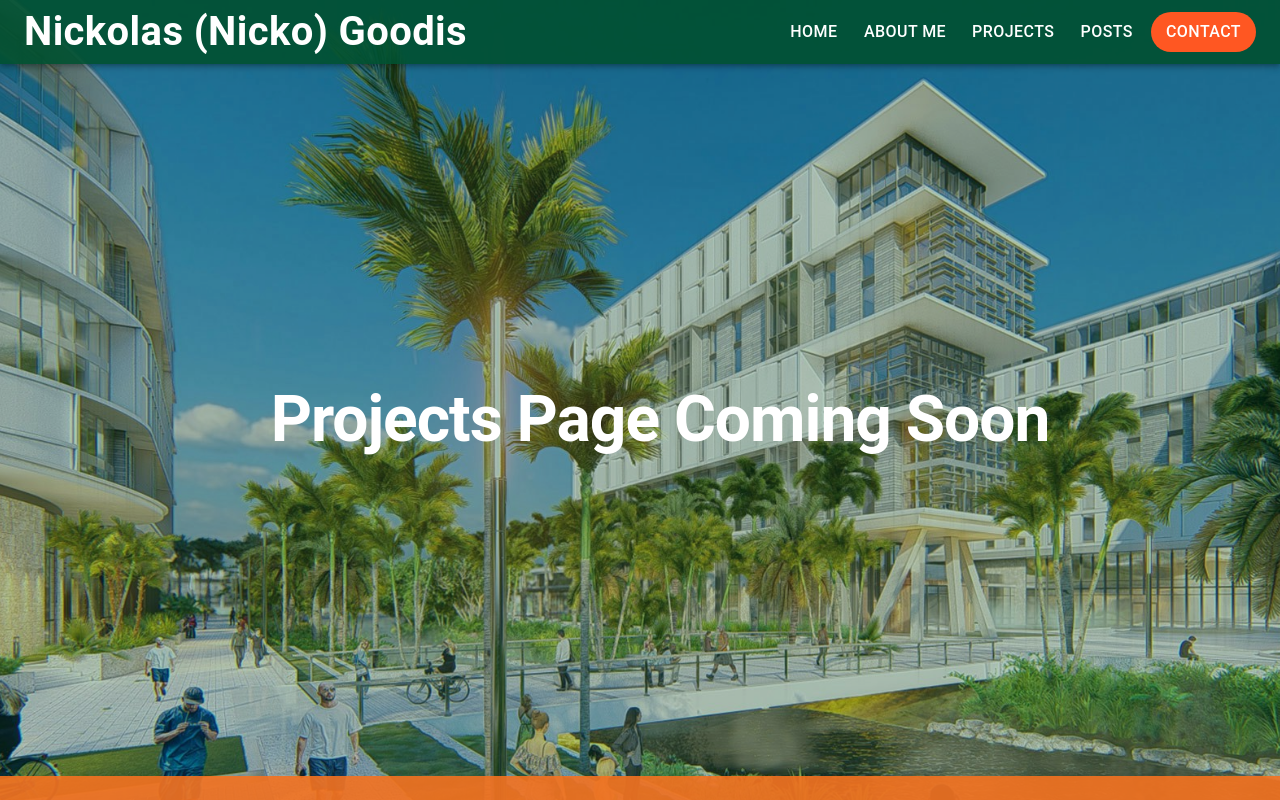
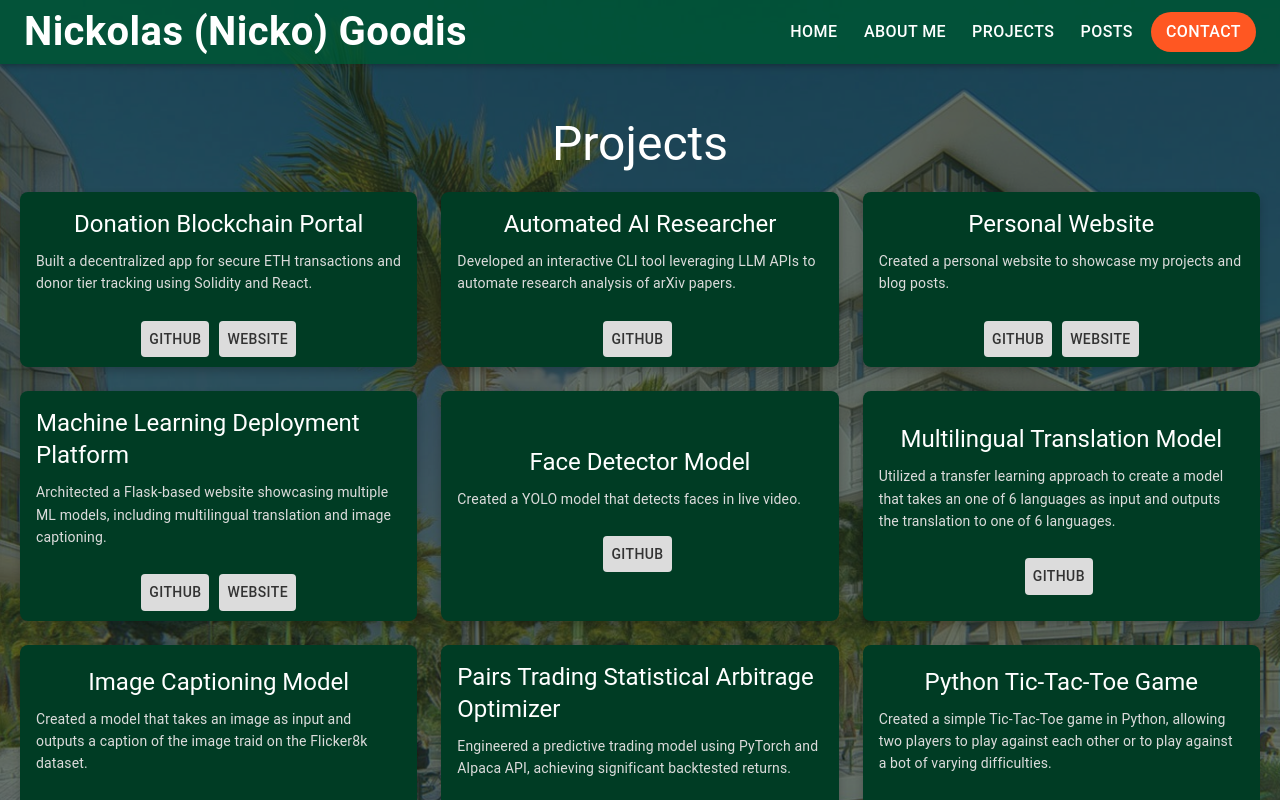
Before and after one commit to ncg87/personal-website, a React (Vite) app in the folder website/: page /projects in a window 1280 px wide. Shown: the top 800 px of the page. Built offline with nearby package versions, Linux system fonts and the light colour scheme.

Commit message:
added a base projects page

```diff
--- a/website/src/App.jsx
+++ b/website/src/App.jsx
@@ -6,6 +6,7 @@ import HomePage from './components/HomePage';
 import AboutMe from './components/AboutMe';
 import Box from '@mui/material/Box';
 import PlaceholderPage from './components/PlaceHolder';
+import ProjectsPage from './components/ProjectsPage';
 
 const App = () => {
     return (
@@ -56,7 +57,8 @@ const App = () => {
                             <Route path="/" element={<HomePage />} />
                             <Route path="/about" element={<AboutMe />} />
                             <Route path="/posts" element={<PlaceholderPage title="Posts" />} />
-                            <Route path="/projects" element={<PlaceholderPage title="Projects" />} />
+                            <Route path="/projects" element={<ProjectsPage />} />
+                            <Route path="/posts/:postId" element={<PlaceholderPage title="" />} />
                             {/* Fallback for undefined routes */}
                             <Route path="*" element={<PlaceholderPage title="404 Not Found" />} />
                         </Routes>
--- a/website/src/components/AboutMe.jsx
+++ b/website/src/components/AboutMe.jsx
@@ -24,7 +24,6 @@ const AboutMe = () => {
             {/* Text Section */}
             <Box
                 sx={{
-                    flex: 2,
                     display: 'flex',
                     flexDirection: 'column',
                     justifyContent: 'center',
--- /dev/null
+++ b/website/src/components/ProjectsPage.jsx
@@ -0,0 +1,185 @@
+import React from 'react';
+import Box from '@mui/material/Box';
+import Typography from '@mui/material/Typography';
+import Card from '@mui/material/Card';
+import CardContent from '@mui/material/CardContent';
+import Button from '@mui/material/Button';
+import Grid from '@mui/material/Grid';
+import { Link } from 'react-router-dom';
+
+const projects = [
+    {
+        title: "Donation Blockchain Portal",
+        description:
+            "Built a decentralized app for secure ETH transactions and donor tier tracking using Solidity and React.",
+        github: "https://github.com/ncg87/donation-app",
+        website: "https://donation-app-roan.vercel.app/",
+        postLink: "/posts/donation-blockchain-portal",
+    },
+    {
+        title: "Automated AI Researcher",
+        description:
+            "Developed an interactive CLI tool leveraging LLM APIs to automate research analysis of arXiv papers.",
+        github: "https://github.com/ncg87/Research-Assistant",
+        postLink: "/posts/automated-ai-researcher",
+    },
+    {
+        title: "Personal Website",
+        description:
+            "Created a personal website to showcase my projects and blog posts.",
+        github: "https://github.com/ncg87/personal-website",
+        website: "https://nickolasgoodis.com",
+        postLink: "/posts/personal-website",
+    },
+    {
+        title: "Machine Learning Deployment Platform",
+        description:
+            "Architected a Flask-based website showcasing multiple ML models, including multilingual translation and image captioning.",
+        github: "https://github.com/ncg87/projects-website",
+        website: "https://nickogoodis.com",
+        postLink: "/posts/machine-learning-deployment-platform",
+    },
+    {
+        title: "Face Detector Model",
+        description:
+            "Created a YOLO model that detects faces in live video.",
+        github: "https://github.com/ncg87/YOLO",
+        postLink: "/posts/face-detector",
+    },
+    {
+        title: "Multilingual Translation Model",
+        description:
+            "Utilized a transfer learning approach to create a model that takes an one of 6 languages as input and outputs the translation to one of 6 languages.",
+        github: "https://github.com/ncg87/machine-translation",
+        postLink: "/posts/translation-model",
+    },
+    {
+        title: "Image Captioning Model",
+        description:
+            "Created a model that takes an image as input and outputs a caption of the image traid on the Flicker8k dataset.",
+        github: "https://github.com/ncg87/image-captioning",
+        postLink: "/posts/image-captioning-model",
+    },
+    {
+        title: "Pairs Trading Statistical Arbitrage Optimizer",
+        description:
+            "Engineered a predictive trading model using PyTorch and Alpaca API, achieving significant backtested returns.",
+        github: "https://github.com/ncg87/pairs-trading-bot",
+        postLink: "/posts/pairs-trading-statistical-arbitrage-optimizer",
+    },
+    {
+        title: "Python Tic-Tac-Toe Game",
+        description:
+            "Created a simple Tic-Tac-Toe game in Python, allowing two players to play against each other or to play against a bot of varying difficulties. ",
+        github: "https://github.com/ncg87/tic-tac-toe",
+        postLink: "/posts/python-tic-tac-toe-game",
+    }
+];
+
+const ProjectsPage = () => {
+    return (
+        <Box
+            sx={{
+                display: 'flex',
+                flexDirection: 'column',
+                alignItems: 'center',
+                justifyContent: 'center',
+                minHeight: '100vh',
+                padding: '20px',
+                backgroundColor: 'rgba(30, 30, 30, 0.5)',
+            }}
+        >
+            <Typography
+                variant="h3"
+                sx={{
+                    marginBottom: '20px',
+                    color: '#ffffff', // White color for heading
+                    textAlign: 'center',
+                }}
+            >
+                Projects
+            </Typography>
+            <Grid container spacing={3} justifyContent="center">
+                {projects.map((project, index) => (
+                    <Grid item xs={12} sm={6} md={4} key={index}>
+                        <Card
+                            sx={{
+                                backgroundColor: 'rgba(0, 60, 36, 1)',
+                                color: '#ecf0f1',
+                                borderRadius: '8px',
+                                boxShadow: '0 4px 8px rgba(0,0,0,0.2)',
+                                height: '100%',
+                                display: 'flex',
+                                flexDirection: 'column',
+                                justifyContent: 'center',
+                            }}
+                        >
+                            <CardContent>
+                                <Typography
+                                    variant="h5"
+                                    component={Link} // Use Link component for navigation
+                                    to={project.postLink} // Dynamic link to the post
+                                    sx={{
+                                        color: '#ffffff', // White for the title
+                                        textDecoration: 'none', // Remove underline
+                                        '&:hover': { color: '#dcdcdc' }, // Lighter white on hover
+                                        marginBottom: '10px',
+                                        display: 'flex',
+                                        justifyContent: 'center',
+                                    }}
+                                >
+                                    {project.title}
+                                </Typography>
+                                <Typography
+                                    variant="body2"
+                                    sx={{
+                                        lineHeight: 1.6,
+                                        color: '#dcdcdc', // Off-white for description
+                                    }}
+                                >
+                                    {project.description}
+                                </Typography>
+                            </CardContent>
+                            <Box
+                                sx={{
+                                    display: 'flex',
+                                    justifyContent: 'center',
+                                    padding: '10px',
+                                }}
+                            >
+                                <Button
+                                    href={project.github}
+                                    target="_blank"
+                                    sx={{
+                                        marginRight: '5px',
+                                        color: '#333333', // Dark text on light gray
+                                        backgroundColor: '#dcdcdc', // Light gray buttons
+                                        '&:hover': { backgroundColor: '#bfbfbf' }, // Slightly darker gray on hover
+                                    }}
+                                >
+                                    GitHub
+                                </Button>
+                                {project.website && (
+                                    <Button
+                                        href={project.website}
+                                        target="_blank"
+                                        sx={{
+                                            marginLeft: '5px',
+                                            color: '#333333', // Dark text on light gray
+                                            backgroundColor: '#dcdcdc', // Light gray buttons
+                                            '&:hover': { backgroundColor: '#bfbfbf' }, // Slightly darker gray on hover
+                                        }}
+                                    >
+                                        Website
+                                    </Button>
+                                )}
+                            </Box>
+                        </Card>
+                    </Grid>
+                ))}
+            </Grid>
+        </Box>
+    );
+};
+
+export default ProjectsPage;
```
